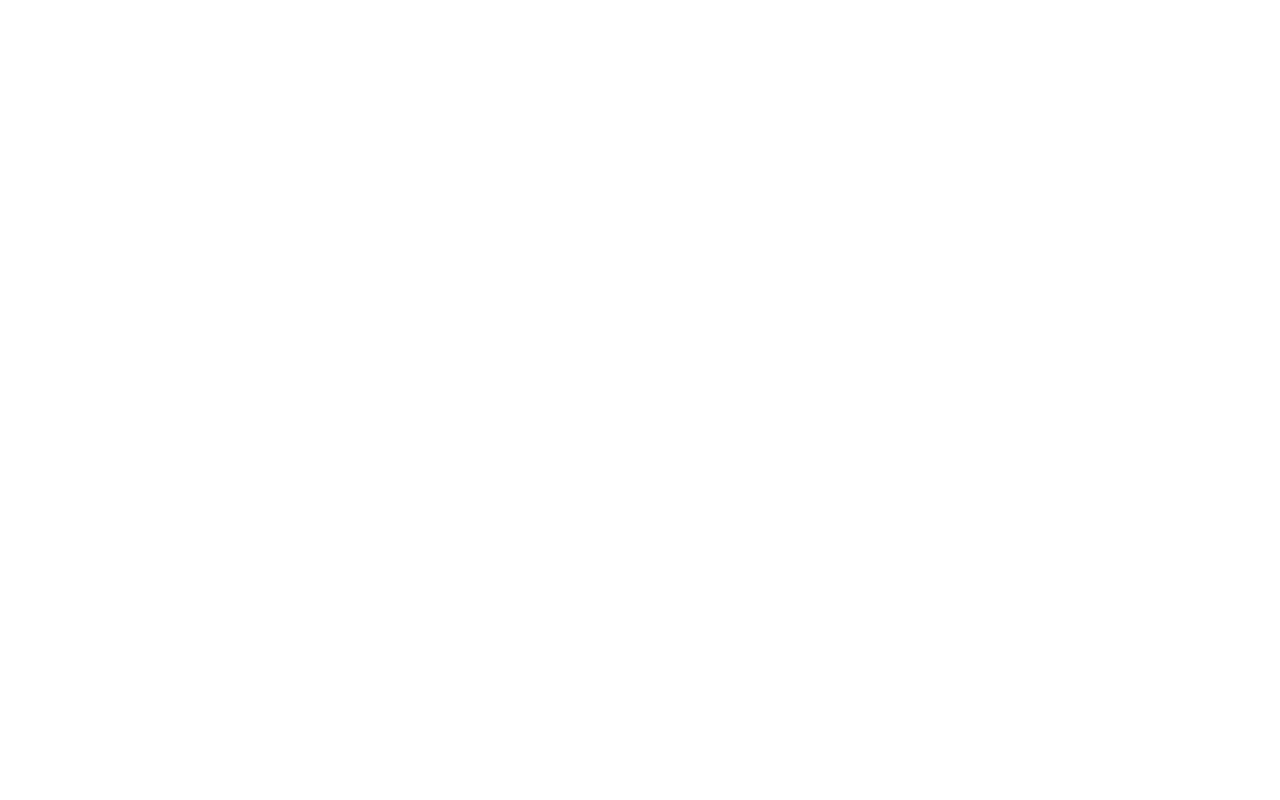
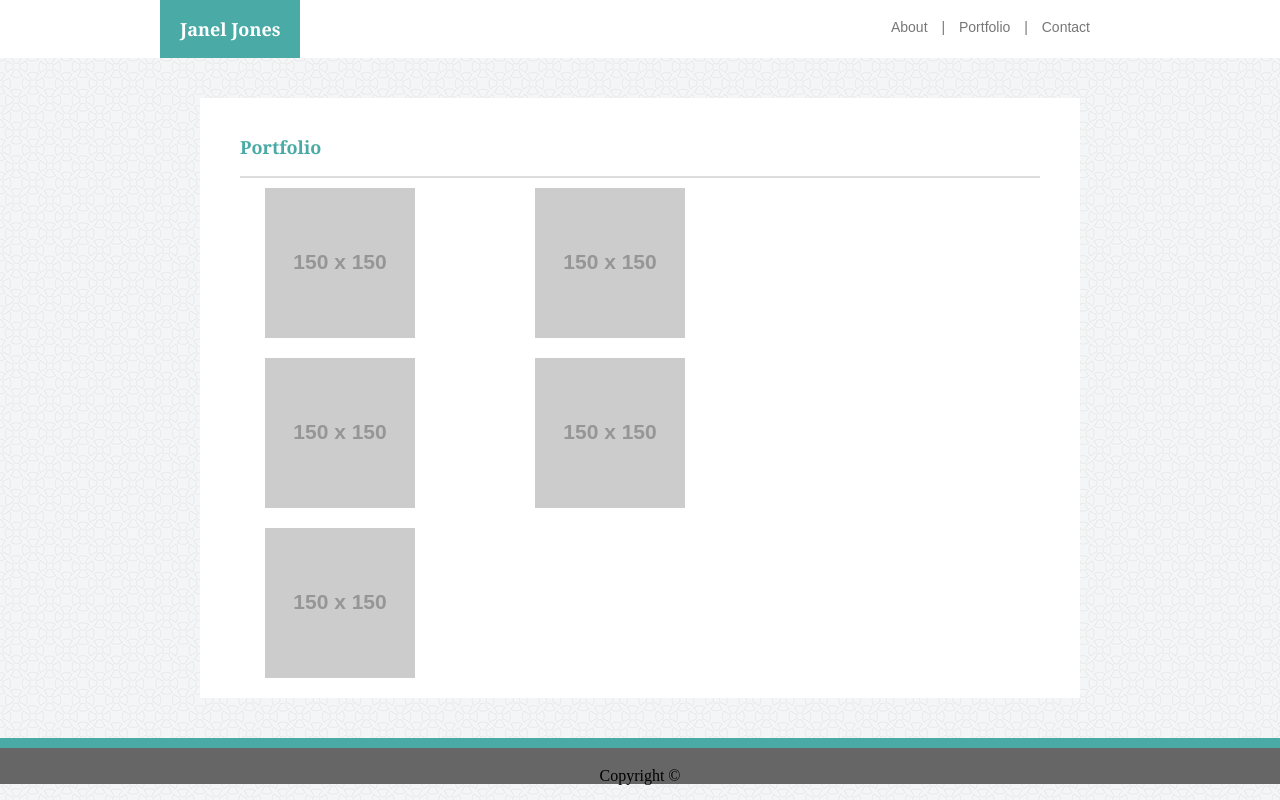
Before and after one commit to jmj928/Basic-Portfolio, a plain HTML site: page portfolio.html in a window 1280 px wide. Drawn offline with Linux system fonts and the light colour scheme; placeholder pictures from the web are drawn by us.

Commit message:
first draft

```diff
--- /dev/null
+++ b/assets/css/reset.css
@@ -0,0 +1,142 @@
+/* http://meyerweb.com/eric/tools/css/reset/
+   v2.0 | 20110126
+   License: none (public domain)
+*/
+
+html,
+body,
+div,
+span,
+applet,
+object,
+iframe,
+h1,
+h2,
+h3,
+h4,
+h5,
+h6,
+p,
+blockquote,
+pre,
+a,
+abbr,
+acronym,
+address,
+big,
+cite,
+code,
+del,
+dfn,
+em,
+img,
+ins,
+kbd,
+q,
+s,
+samp,
+small,
+strike,
+strong,
+sub,
+sup,
+tt,
+var,
+b,
+u,
+i,
+center,
+dl,
+dt,
+dd,
+ol,
+ul,
+li,
+fieldset,
+form,
+label,
+legend,
+table,
+caption,
+tbody,
+tfoot,
+thead,
+tr,
+th,
+td,
+article,
+aside,
+canvas,
+details,
+embed,
+figure,
+figcaption,
+footer,
+header,
+hgroup,
+menu,
+nav,
+output,
+ruby,
+section,
+summary,
+time,
+mark,
+audio,
+video {
+
+  /* Positioning */
+  margin: 0;
+  vertical-align: baseline;
+
+  /* Box-model */
+  padding: 0;
+
+  /* Typography */
+  font-size: 100%;
+  font: inherit;
+
+  /* Visual */
+  border: 0;
+
+}
+
+/* HTML5 display-role reset for older browsers */
+article,
+aside,
+details,
+figcaption,
+figure,
+footer,
+header,
+hgroup,
+menu,
+nav,
+section { display: block; }
+
+body { line-height: 1; }
+
+ol,
+ul { list-style: none; }
+
+blockquote,
+q { quotes: none; }
+
+blockquote:before,
+blockquote:after,
+q:before,
+q:after {
+
+  /* Misc */
+  content: '';
+  content: none;
+
+}
+
+table {
+
+  /* Visual */
+  border-collapse: collapse;
+  border-spacing: 0;
+
+}
--- a/assets/css/style.css
+++ b/assets/css/style.css
@@ -28,29 +28,29 @@
     padding: 10px;
 }
 .content{
-    background-color: #dddddd;
-    width: 960px;
-    height: 550px;
+    /* background-color: #dddddd; */
+   width: 960px;
     margin: auto;
 }
 .mainContent{
     background-color: #ffffff;
     padding: 40px;
     width: 800px;
-    height: 300px;
+    height: 520px;
     margin: 40px;
     display:inline-block;
 }
 footer{
     background-color: #666666;
     text-align: center;
-    flex-shrink: 0;
-    position: absolute;
+    /* flex-shrink: 0; */
+    /* position: absolute; */
     left: 0;
     bottom: 0;
     width: 100%;
     border-top: 10px solid #4aaaa5;
     padding-top: 20px;
+
 }
 .about{
     color: #4aaaa5;
@@ -81,3 +81,14 @@
     color: #ffffff;
     background-color: #4aaaa5;
 }
+.boxes{
+    width: 250px;
+    overflow: auto;
+    position: relative;
+    float: left;
+    margin: 10px;
+}
+textarea{
+    width: 813px;
+    height: 241px;
+}
--- a/contact.html
+++ b/contact.html
@@ -4,6 +4,7 @@
     <meta charset="UTF-8">
     <meta name="viewport" content="width=device-width, initial-scale=1.0">
     <meta http-equiv="X-UA-Compatible" content="ie=edge">
+    <link rel="stylesheet" type="text/css" href="assets/css/reset.css">
     <link rel="stylesheet" type="text/css" href="assets/css/style.css">
     <title>Contact</title>
 </head>
--- a/portfolio.html
+++ b/portfolio.html
@@ -0,0 +1,61 @@
+<!DOCTYPE html>
+<html lang="en">
+<head>
+    <meta charset="UTF-8">
+    <meta name="viewport" content="width=device-width, initial-scale=1.0">
+    <meta http-equiv="X-UA-Compatible" content="ie=edge">
+    <link rel="stylesheet" type="text/css" href="assets/css/reset.css">
+    <link rel="stylesheet" type="text/css" href="assets/css/style.css">
+    <title>Contact</title>
+</head>
+<body background="assets/images/circles-light.png">
+    <header>
+        <div class="container">
+            <div class="myName">
+                <div>Janel Jones</div>
+            </div>
+            <div class="links">
+                <a href="index.html" style="text-decoration:none;">About</a> |
+                <a href="#" style="text-decoration:none;">Portfolio</a> |
+                <a href="contact.html" style="text-decoration:none;">Contact</a>
+            </div>
+
+        </div>
+
+
+    </header>
+
+    <div class="content">
+
+
+        <div class="mainContent">
+            <div class="about">
+                <header>Portfolio</header>
+            </div>
+                <div class="boxes">
+                    <img src="http://via.placeholder.com/150x150" alt="box1">
+                </div>
+                <div class="boxes">
+                    <img src="http://via.placeholder.com/150x150" alt=box1>
+                </div>
+                <div class="boxes">
+                    <img src="http://via.placeholder.com/150x150" alt=box1>
+                </div>
+                <div class="boxes">
+                    <img src="http://via.placeholder.com/150x150" alt=box1>
+                </div>
+                <div class="boxes">
+                    <img src="http://via.placeholder.com/150x150" alt=box1>
+                </div>
+        </div>
+
+    </div>
+
+    <footer>
+
+        Copyright &copy;
+    </footer>
+
+
+</body>
+</html>
```
Also changed, not shown: index.html (+1 -0 lines).
